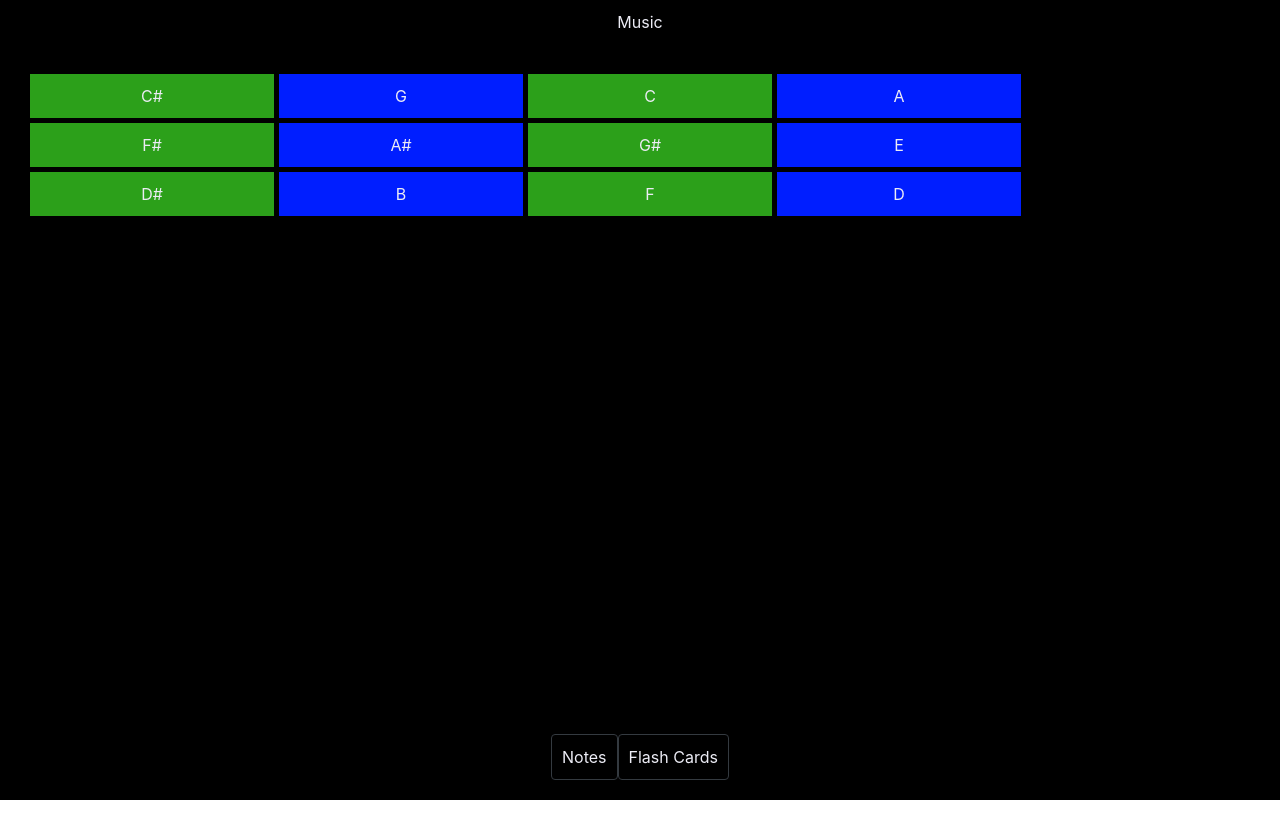
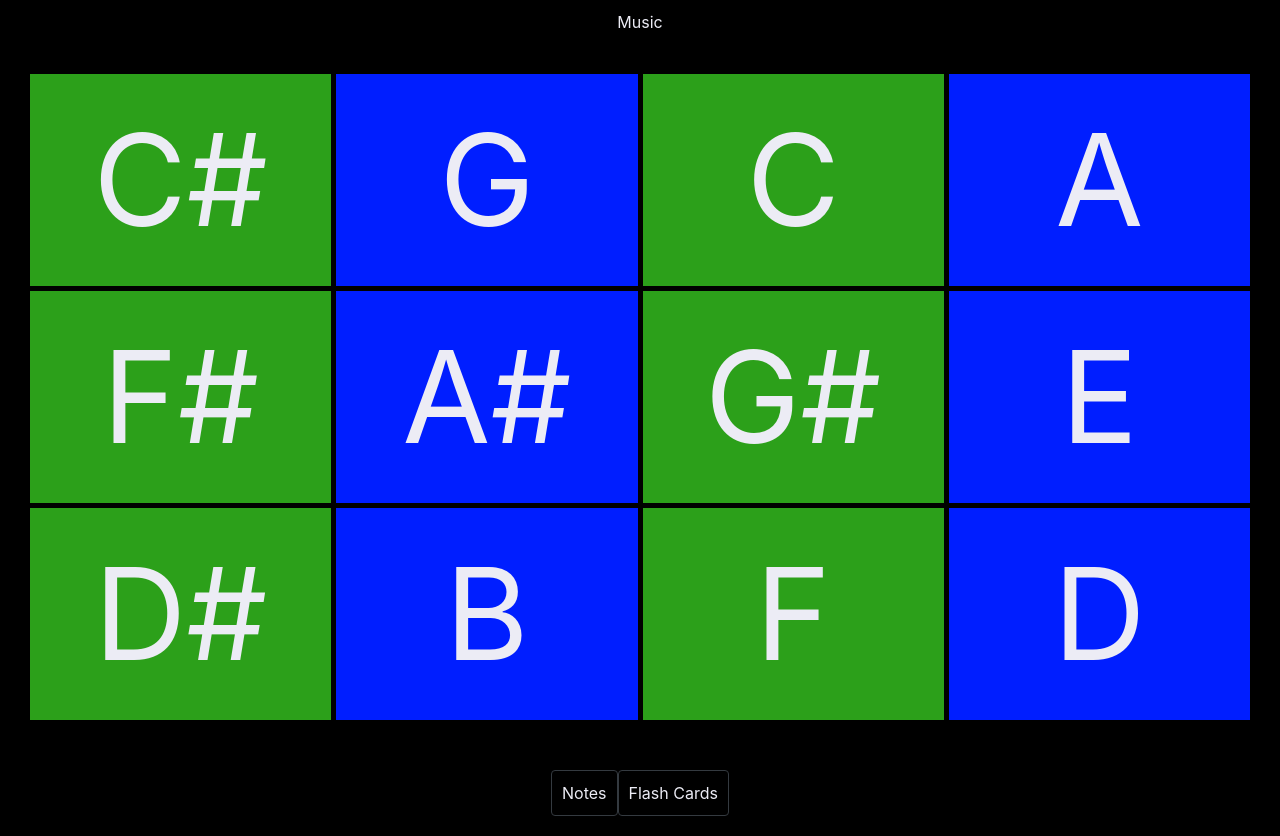
Before and after one commit to golubitsky/music, a React (Create React App) app: page / in a window 1280 px wide. Before the commit the page ends 800 px from the top, so only its background shows below. Built offline with nearby package versions, Linux system fonts and the light colour scheme.

Commit message:
css tweaks

```diff
--- a/src/screens/FlashCards.css
+++ b/src/screens/FlashCards.css
@@ -1,6 +1,4 @@
 .card {
   display: flex;
-  flex-direction: column;
-  height: calc(80vh);
-  font-size: 15vw;
+  font-size: 10vw;
 }
--- a/src/screens/NotesInRandomOrder.css
+++ b/src/screens/NotesInRandomOrder.css
@@ -3,12 +3,18 @@
 /* https://grid.layoutit.com/ */
 .grid {
   display: grid;
-  grid-template-columns: repeat(auto-fit, minmax(20%, 20%));
+  grid-template-columns: repeat(4, 1fr);
+  grid-template-rows: 1fr min-content;
   gap: 5px 5px;
+  height: 100%
 }
 
 .cell {
   background-color: rgb(44, 160, 26);
+  justify-content: center;
+  align-items: center;
+  display: flex;
+  font-size: 10vw;
 }
 .cell:nth-child(2n) {
   background-color: rgb(0, 30, 255);
--- a/src/screens/NotesInRandomOrder.js
+++ b/src/screens/NotesInRandomOrder.js
@@ -1,7 +1,6 @@
 import React from "react";
 import "./NotesInRandomOrder.css";
 import { randomNotes } from "../foundation/randomNoteGenerator.js";
-const _ = require("lodash");
 
 export class NotesInRandomOrder extends React.Component {
   constructor(props) {
```
Also changed, not shown: 1 other file (tests, documents, lock files or other folders).
